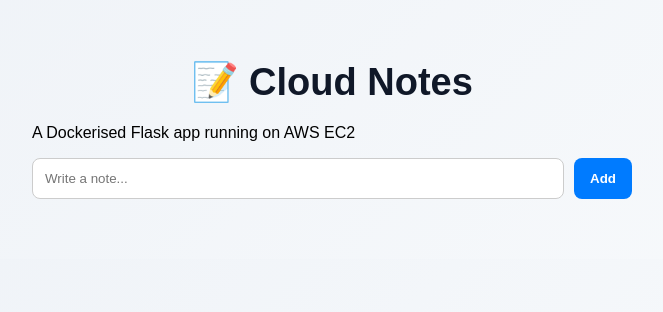
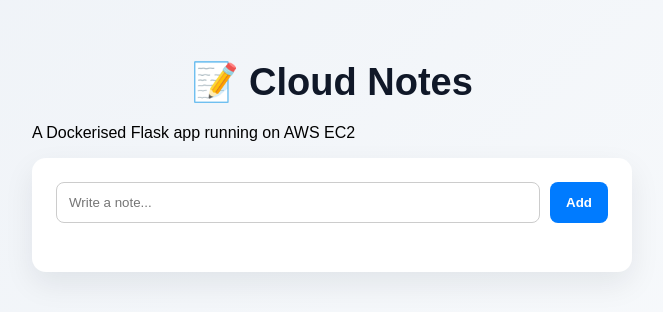
Before and after one commit to Th3ThirdMan/terraform-demo, a Flask app: page / in a window 1280 px wide. Shown: the top 312 px of the page, without its empty margins (308-971 px from the left). Run offline with Flask 3, Linux system fonts and the light colour scheme; data that the repository does not hold is empty.

Commit message:
update notes style

```diff
--- a/app/templates/index.html
+++ b/app/templates/index.html
@@ -79,6 +79,13 @@ li button:hover {
     background: #b02a37;
 }
 
+.app-card {
+    background: white;
+    padding: 24px;
+    border-radius: 14px;
+    box-shadow: 0 12px 30px rgba(16,24,40,0.08);
+}
+
 </style>
 </head>
 
@@ -86,12 +93,14 @@ li button:hover {
 
 <h1>📝 Cloud Notes</h1>
 <p class=""subtitle">A Dockerised Flask app running on AWS EC2</p>
+<div class="app-card">
 <form id="noteForm">
     <input type="text" id="noteInput" placeholder="Write a note..." />
     <button type="submit">Add</button>
 </form>
 
 <ul id="notesList"></ul>
+</div>
 
 <script>
 async function loadNotes() {
```
